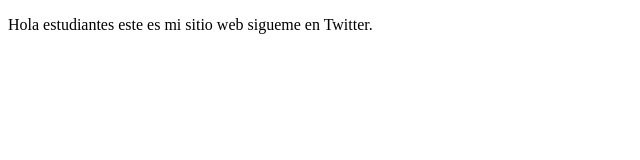
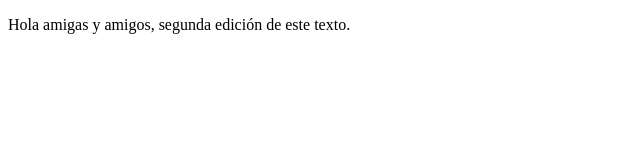
Before and after one commit to itscamargo/proyectoDemoCursoPreWork, a plain HTML site: page index.html in a window 1280 px wide. Shown: the full height of the page, 0-640 px from the left. Drawn offline with Linux system fonts and the light colour scheme.

Commit message:
mi segundo commit

```diff
--- a/index.html
+++ b/index.html
@@ -8,7 +8,7 @@
 </head>
 <body>
     <p>
-        Hola estudiantes este es mi sitio web sigueme en Twitter.
+        Hola amigas y amigos, segunda edición de este texto.
     </p>
 </body>
 </html>
```
